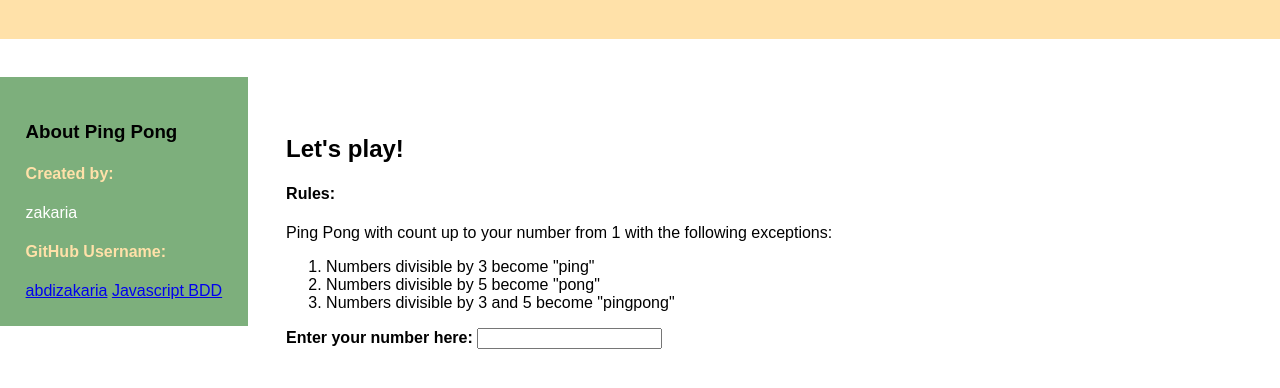
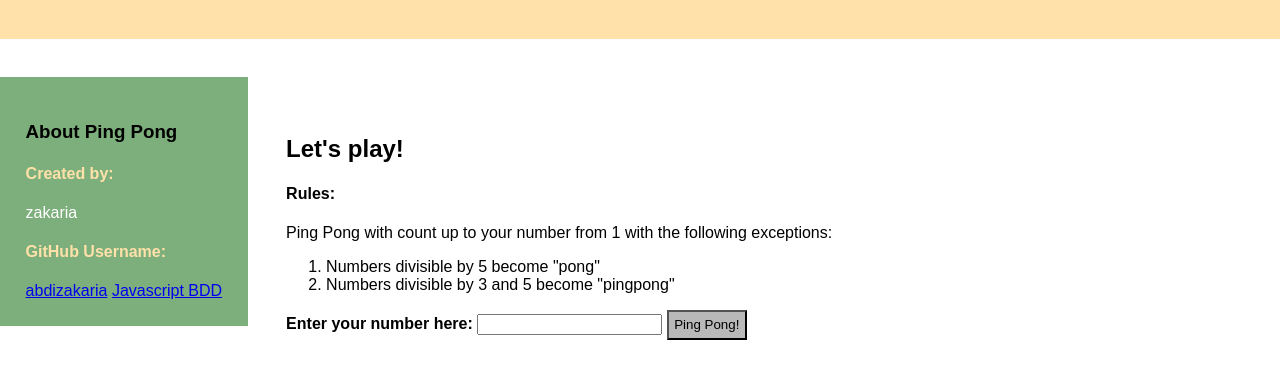
Before and after one commit to Nanozsaeed/pingpong-1, a plain HTML site: page index.html in a window 1280 px wide. Shown: the part 118-506 px from the top of the page. Drawn offline with Linux system fonts and the light colour scheme; files whose address does not match are found by name.

Commit message:
used li to list

```diff
--- a/index.html
+++ b/index.html
@@ -26,13 +26,13 @@
       <h4>Rules:</h4>
       <p>Ping Pong with count up to your number from 1 with the following exceptions:</p>
       <ol>
-        <li>Numbers divisible by 3 become "ping"</li>
         <li>Numbers divisible by 5 become "pong"</li>
         <li>Numbers divisible by 3 and 5 become "pingpong"</li>
       </ol>
       <form id="pingPong">
         <label for="userNumber">Enter your number here:</label>
         <input type="number" step="any" id="userNumber">
+        <button type="submit">Ping Pong!</button>
       </form>
       <ul id="result">
       </ul>
```
